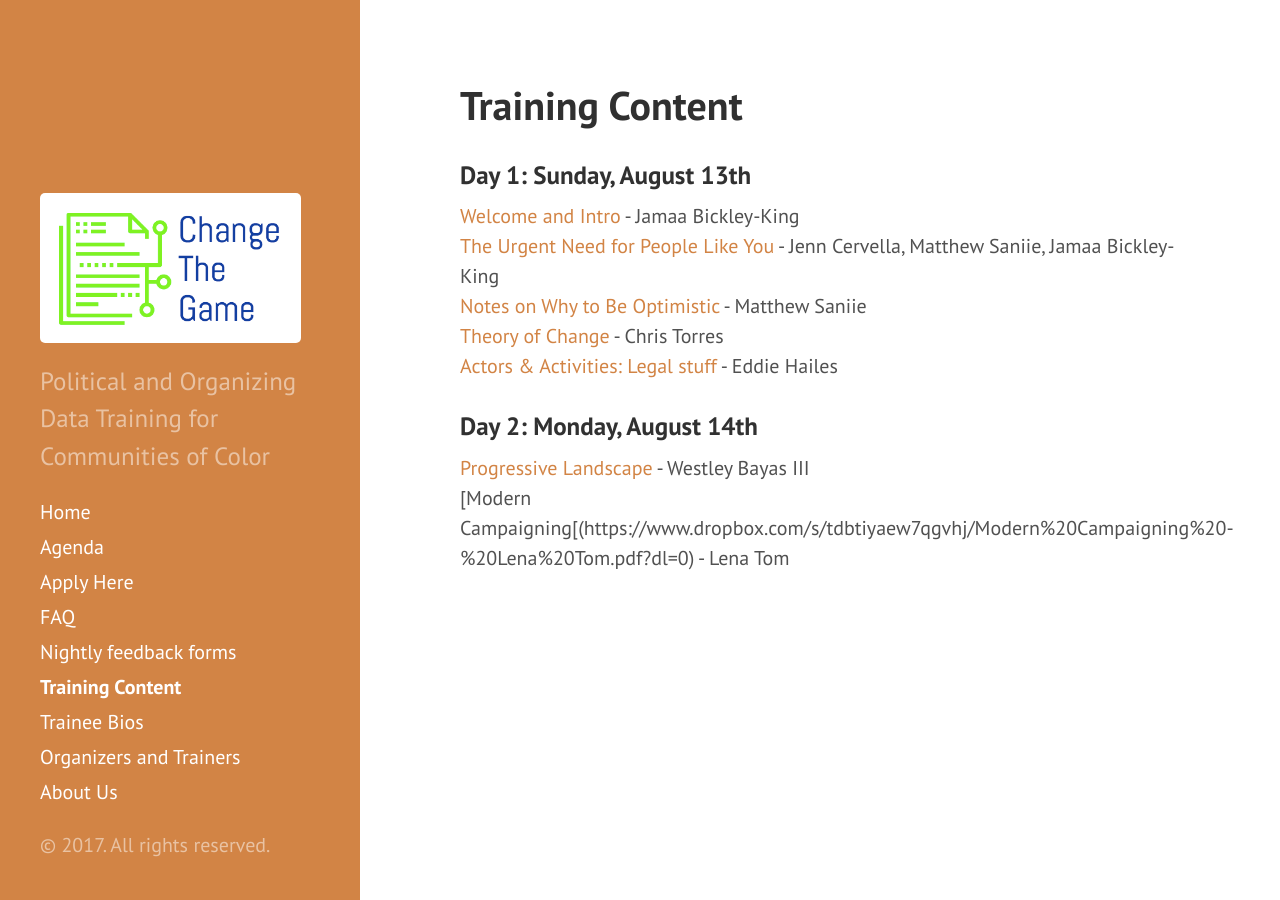
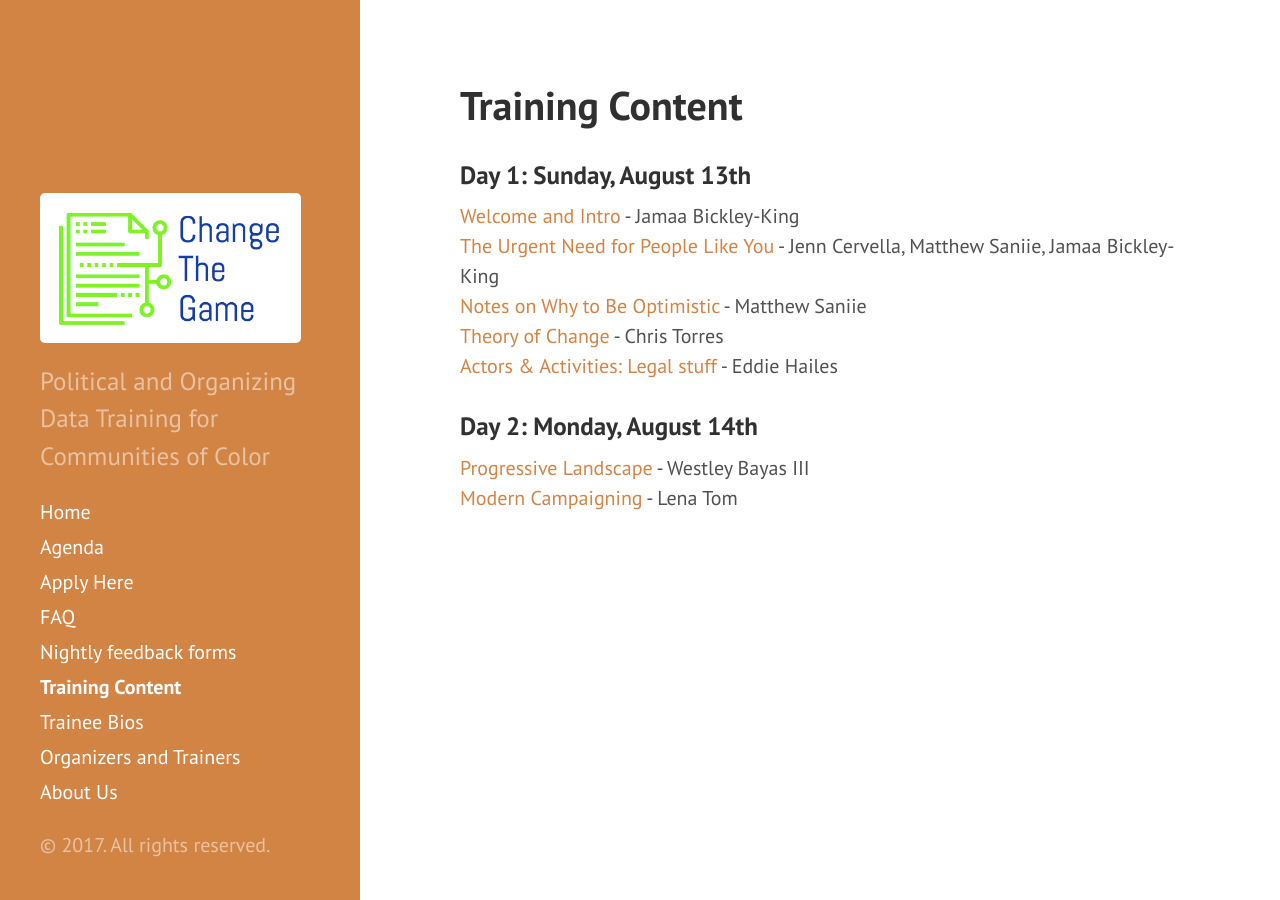
Before and after one commit to anniejw6/changethegame_site, a Jekyll site: the page built from slides.md, in a window 1280 px wide. Built offline with Jekyll 4.4.1, drawn with Linux system fonts in a browser that asks for light colours.

Commit message:
Update slides.md

```diff
--- a/slides.md
+++ b/slides.md
@@ -14,4 +14,4 @@ title: Training Content
 ### Day 2: Monday, August 14th
 
 [Progressive Landscape](https://www.dropbox.com/s/ziaig7tnaoomofm/Progressive%20Landscape-Westley%20Bayas.pdf?dl=0) - Westley Bayas III
-<br>[Modern Campaigning[(https://www.dropbox.com/s/tdbtiyaew7qgvhj/Modern%20Campaigning%20-%20Lena%20Tom.pdf?dl=0) - Lena Tom
+<br>[Modern Campaigning](https://www.dropbox.com/s/tdbtiyaew7qgvhj/Modern%20Campaigning%20-%20Lena%20Tom.pdf?dl=0) - Lena Tom
```
